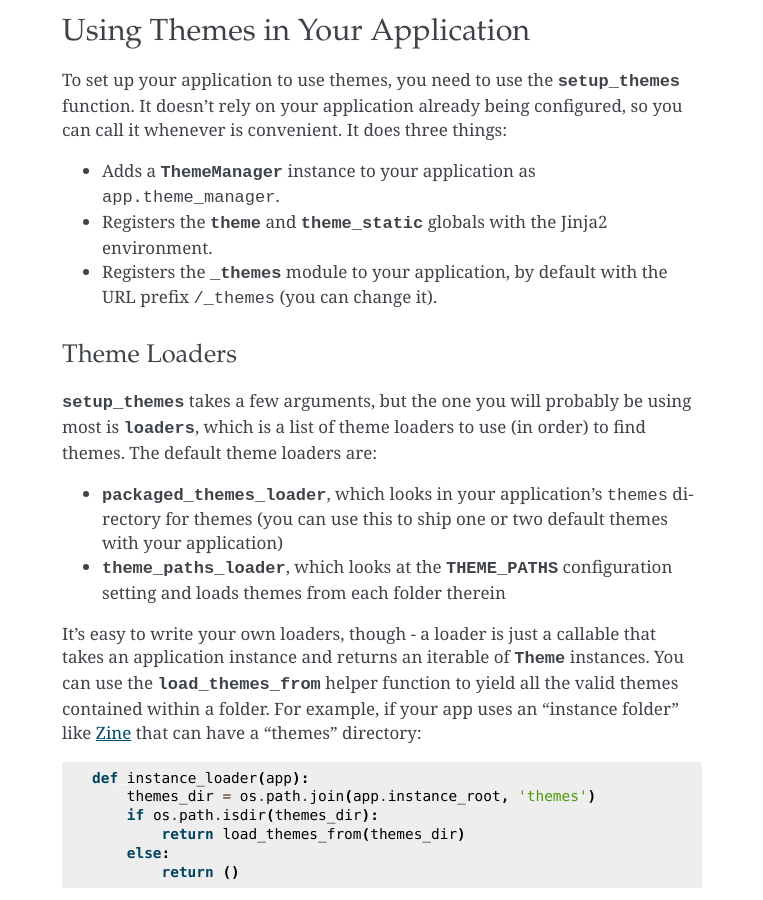
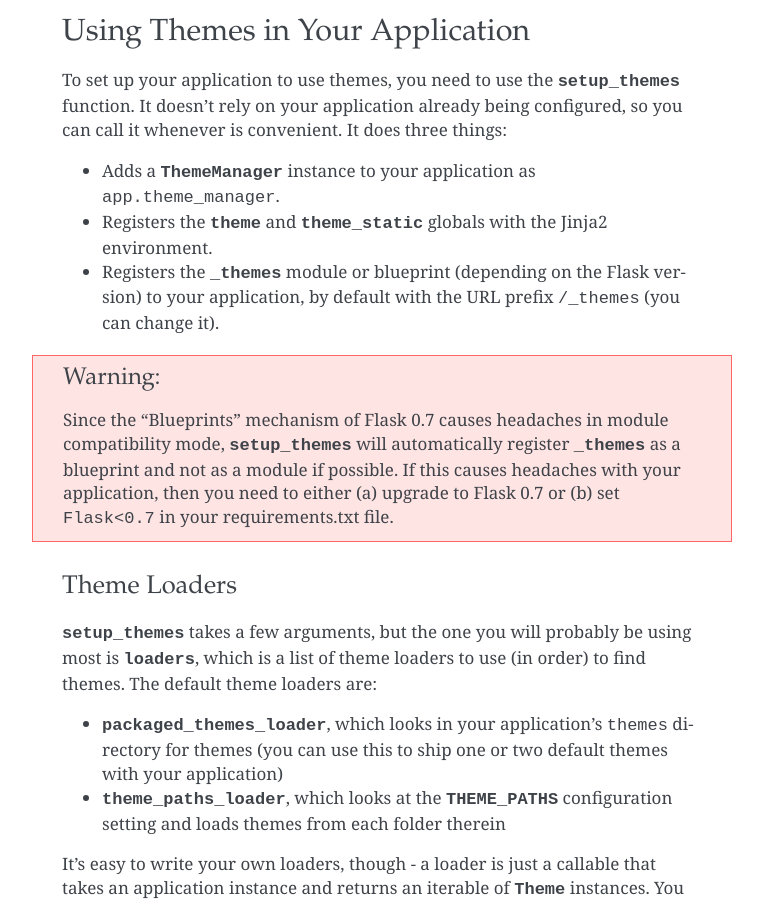
Before and after one commit to maxcountryman/flask-themes, a Sphinx documentation site: the page built from docs/index.rst, in a window 1280 px wide and 900 px high, scrolled down 3214 px. Shown: the whole window, without its empty margins (258-1021 px from the left). Built offline with Sphinx 7.4.7, drawn with Linux system fonts in a browser that asks for light colours.

Commit message:
documentation updates

```diff
--- a/docs/index.rst
+++ b/docs/index.rst
@@ -160,8 +160,17 @@
 * Adds a `ThemeManager` instance to your application as ``app.theme_manager``.
 * Registers the `theme` and `theme_static` globals with the Jinja2
   environment.
-* Registers the `_themes` module to your application, by default with the URL
-  prefix ``/_themes`` (you can change it).
+* Registers the `_themes` module or blueprint (depending on the Flask version)
+  to your application, by default with the URL prefix ``/_themes`` (you can
+  change it).
+
+.. warning::
+
+   Since the "Blueprints" mechanism of Flask 0.7 causes headaches in module
+   compatibility mode, `setup_themes` will automatically register `_themes`
+   as a blueprint and not as a module if possible. If this causes headaches
+   with your application, then you need to either (a) upgrade to Flask 0.7 or
+   (b) set ``Flask<0.7`` in your requirements.txt file.
 
 
 Theme Loaders
```
